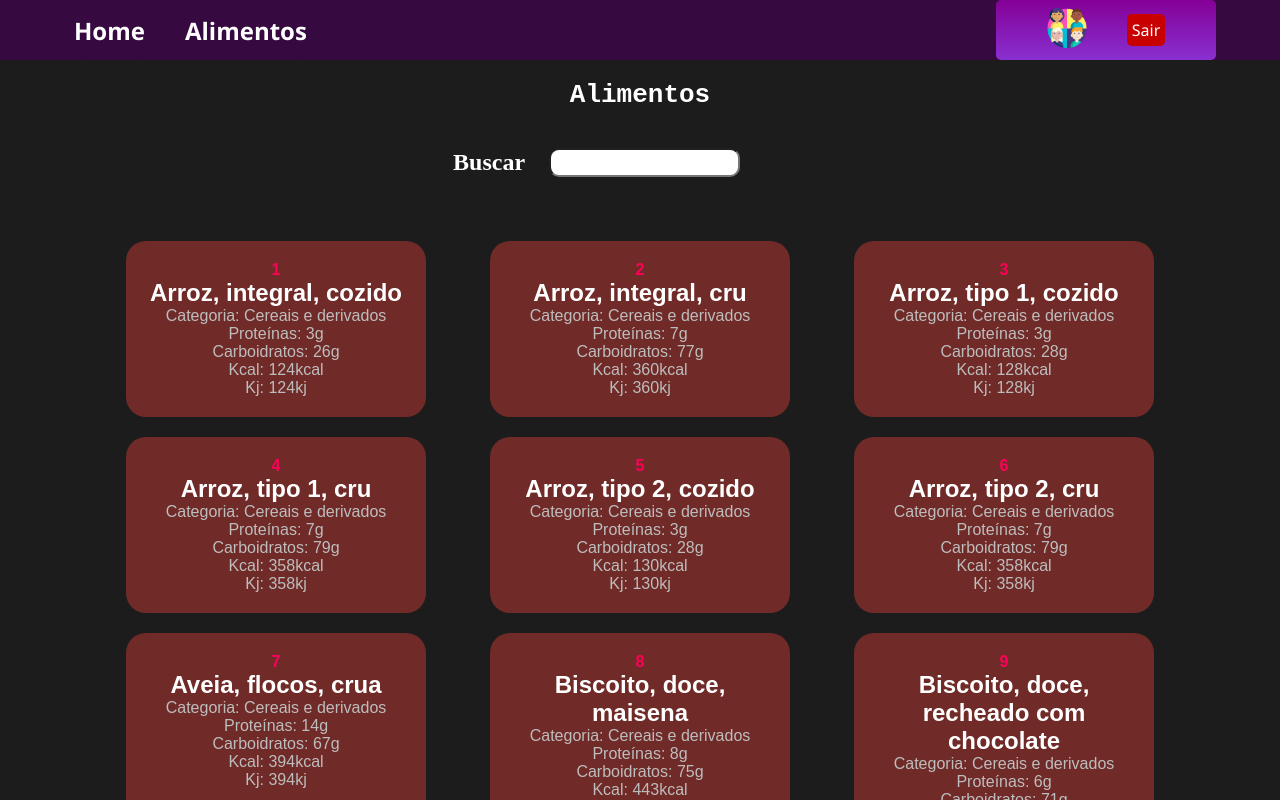
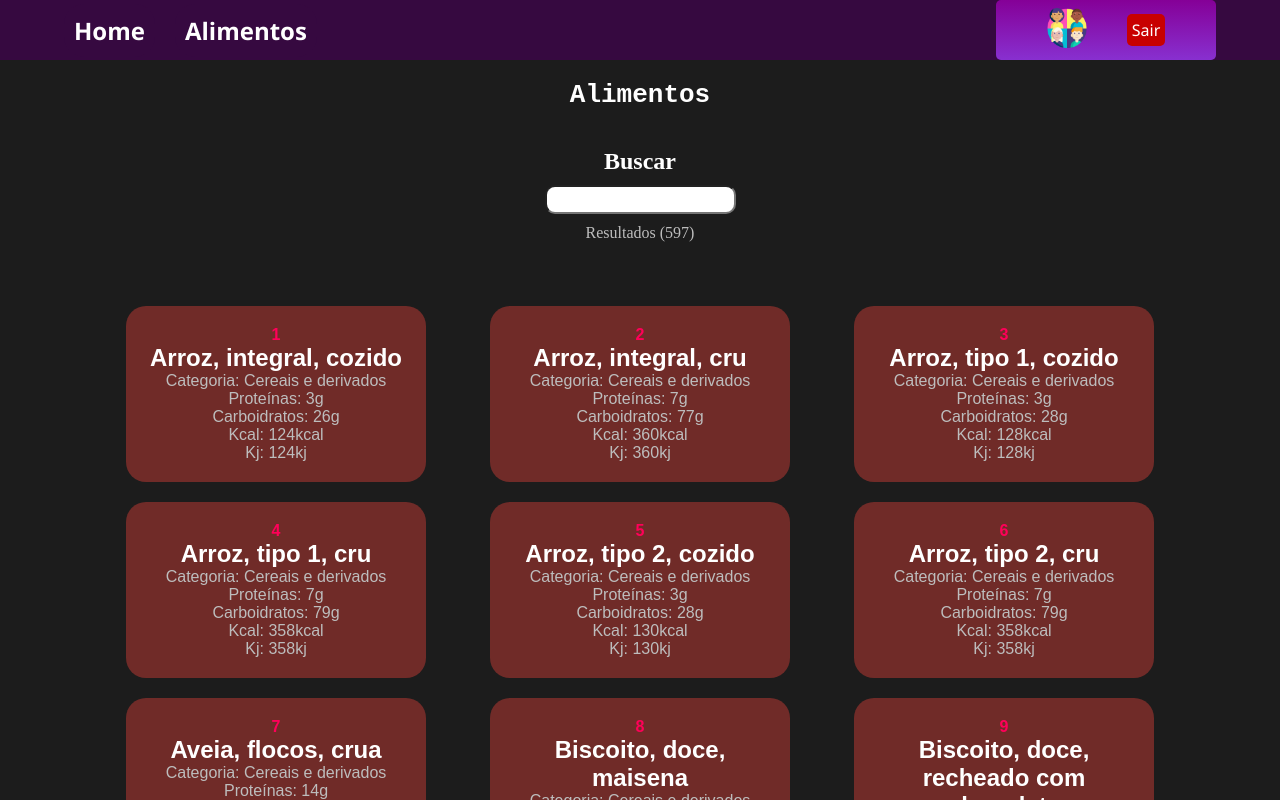
Before and after one commit to vinicius-tadeu/focus-alimentos, a React (Vite) app: page /alimentos in a window 1280 px wide. Shown: the top 800 px of the page. Built offline with nearby package versions, Linux system fonts and the light colour scheme.

Commit message:
Adicionando count de resultado de buscas na aba alimentos

```diff
--- a/src/routes/Alimentos.css
+++ b/src/routes/Alimentos.css
@@ -34,11 +34,11 @@ p{
 }
 .wrapperBusca{
     display: flex;
+    flex-direction: column;
     align-items: center;
     justify-content: center;
-    padding-right: 6.8%;
     margin-top: 3%;
-    gap: 2%;
+    gap: 10px;
 }
 .wrapperBusca input{
     border-radius: 10px;
--- a/src/routes/Alimentos.jsx
+++ b/src/routes/Alimentos.jsx
@@ -10,7 +10,8 @@ export default function Alimentos() {
     return data.filter((a) =>
       a.description.toLowerCase().includes(lowerBusca)
     );
-  },[busca])
+  },[busca]);
+  const countData = dataFilter.length;
   return (
     <>
       <DefaultPage />
@@ -24,6 +25,7 @@ export default function Alimentos() {
             setBusca(e.target.value);
           }}
         />
+        <p>Resultados ({countData})</p>
       </div>
       <div className="wrapperFood">
         {dataFilter?.map((i) => {
```
